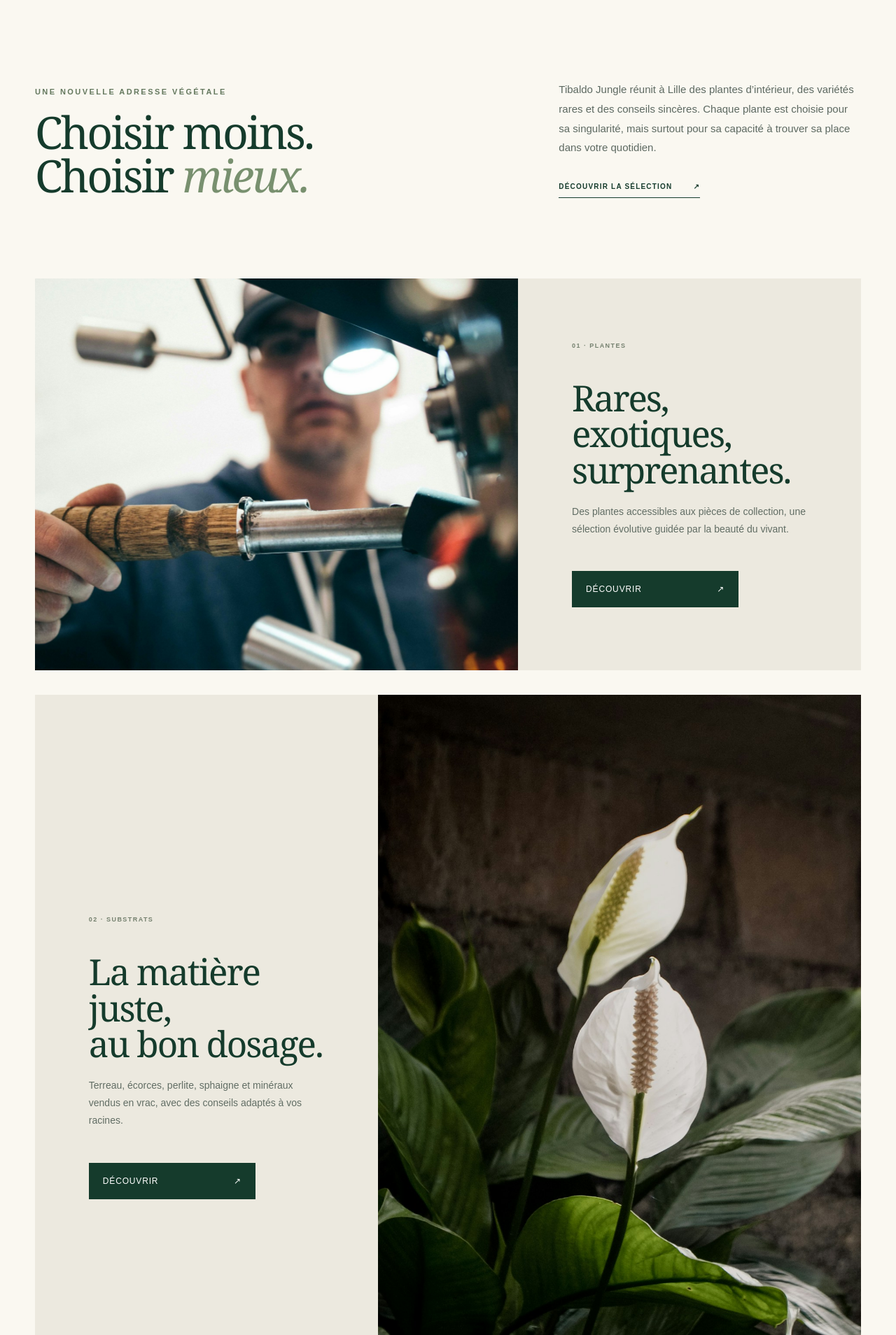
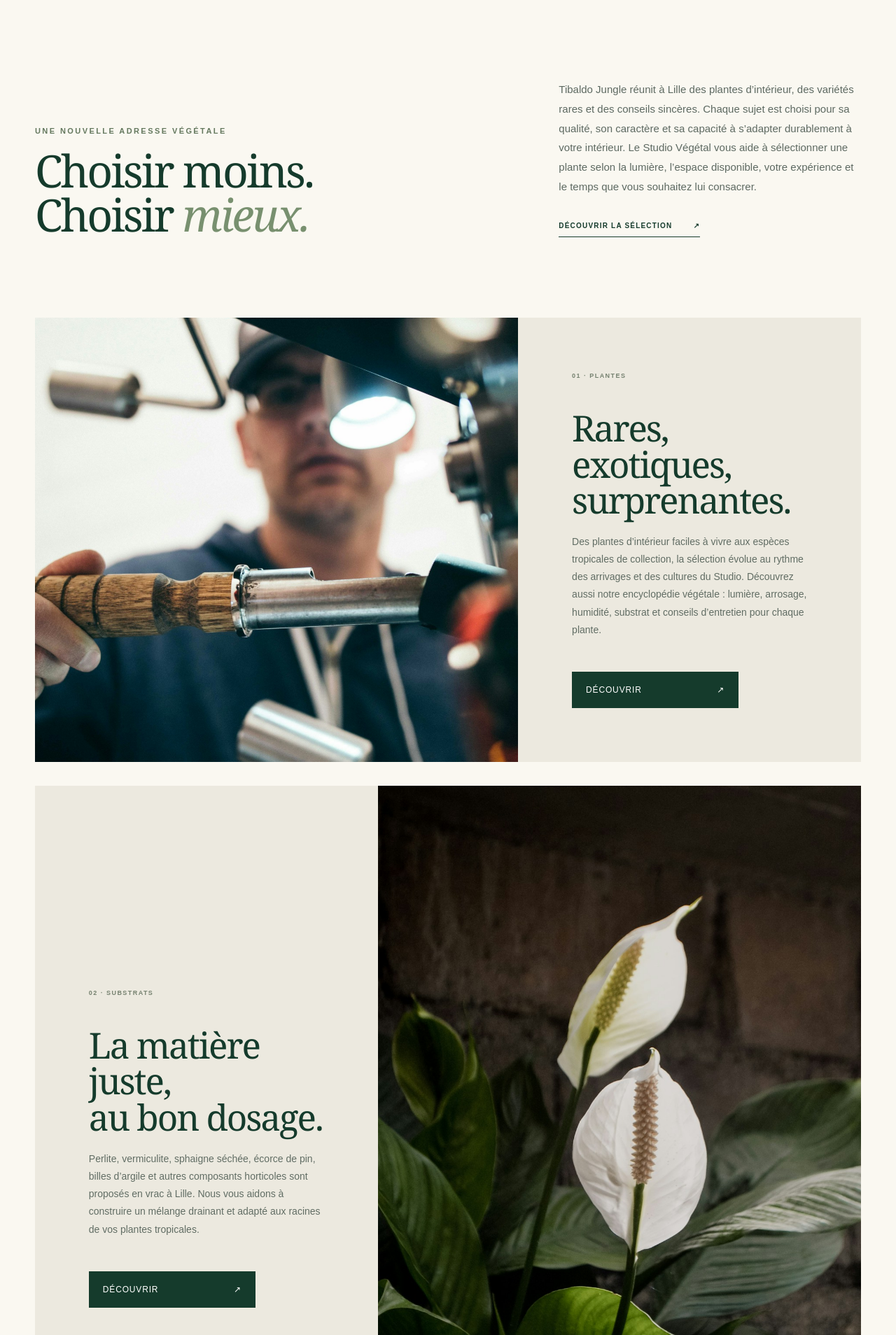
Before and after one commit to TibaldoIOS/tibaldo-jungle-vitrine, a Next.js app: page / in a window 1280 px wide. Shown: the part 912-2820 px from the top of the page at 70% size. Built offline with nearby package versions, Linux system fonts and the light colour scheme.

Commit message:
Ameliore le contenu et les visuels SEO

```diff
--- a/app/creation-boutique/page.tsx
+++ b/app/creation-boutique/page.tsx
@@ -15,7 +15,7 @@ export const metadata: Metadata = {
     title: "Création de la boutique Tibaldo Jungle à Lille",
     description:
       "Découvrez les visualisations et les choix d’aménagement du futur Studio Végétal Tibaldo Jungle à Lille.",
-    images: ["/boutique-projet-ia.webp"],
+    images: ["/projet-boutique-tibaldo-jungle-lille.webp"],
   },
 };
 
@@ -33,7 +33,7 @@ export default function CreationBoutique() {
             <img
               className="brand-logo"
               src="/tibaldo-jungle-logo.webp"
-              alt=""
+              alt="Logo du Studio Végétal Tibaldo Jungle à Lille"
               width={72}
               height={72}
               style={{ borderRadius: "50%", objectFit: "cover" }}
@@ -75,7 +75,7 @@ export default function CreationBoutique() {
 
       <section className="project-gallery shell" aria-label="Visualisations de la future boutique">
         <figure className="project-main-visual reveal-scale" data-reveal>
-          <img src="/boutique-projet-ia.webp" alt="Visualisation IA de la future boutique Tibaldo Jungle avec un grand mur végétal naturel" />
+          <img src="/projet-boutique-tibaldo-jungle-lille.webp" alt="Projet d’aménagement de la boutique Tibaldo Jungle à Lille avec mur végétal naturel" />
           <figcaption><span>Vue d’ensemble</span><small>Visualisation IA · version de travail</small></figcaption>
         </figure>
 
--- a/app/layout.tsx
+++ b/app/layout.tsx
@@ -47,7 +47,7 @@ export const metadata: Metadata = {
       "Nouveauté à Lille : une boutique de plantes rares et exotiques, des conseils sincères et un rempotage offert pour l’inauguration.",
     images: [
       {
-        url: "/boutique-projet-ia.webp",
+        url: "/projet-boutique-tibaldo-jungle-lille.webp",
         width: 1200,
         height: 630,
         alt: "Tibaldo Jungle, future boutique de plantes rares et exotiques à Lille",
@@ -59,7 +59,7 @@ export const metadata: Metadata = {
     title: "Studio Végétal Tibaldo Jungle à Lille",
     description:
       "Nouveauté à Lille : boutique de plantes rares et exotiques. Ouverture le 26 septembre 2026.",
-    images: ["/boutique-projet-ia.webp"],
+    images: ["/projet-boutique-tibaldo-jungle-lille.webp"],
   },
   category: "boutique de plantes",
   icons: {
--- a/app/page.tsx
+++ b/app/page.tsx
@@ -12,7 +12,7 @@ const structuredData = {
       legalName: "Pruvost Romain EI",
       url: "https://jungle.tibaldo.fr/",
       logo: "https://jungle.tibaldo.fr/tibaldo-jungle-logo.webp",
-      image: "https://jungle.tibaldo.fr/boutique-projet-ia.webp",
+      image: "https://jungle.tibaldo.fr/projet-boutique-tibaldo-jungle-lille.webp",
       email: "jungle@tibaldo.fr",
       telephone: "+33743727079",
       vatID: "FR94518102603",
@@ -49,12 +49,12 @@ export default function Home() {
 
       <section className="home-intro shell" data-reveal>
         <div><p className="section-kicker">Une nouvelle adresse végétale</p><h2>Choisir moins.<br />Choisir <em>mieux.</em></h2></div>
-        <div><p>Tibaldo Jungle réunit à Lille des plantes d’intérieur, des variétés rares et des conseils sincères. Chaque plante est choisie pour sa singularité, mais surtout pour sa capacité à trouver sa place dans votre quotidien.</p><a className="text-link" href="/plantes">Découvrir la sélection <Arrow /></a></div>
+        <div><p>Tibaldo Jungle réunit à Lille des plantes d’intérieur, des variétés rares et des conseils sincères. Chaque sujet est choisi pour sa qualité, son caractère et sa capacité à s’adapter durablement à votre intérieur. Le Studio Végétal vous aide à sélectionner une plante selon la lumière, l’espace disponible, votre expérience et le temps que vous souhaitez lui consacrer.</p><a className="text-link" href="/plantes">Découvrir la sélection <Arrow /></a></div>
       </section>
 
       <section className="home-editorial shell" aria-label="Découvrir Tibaldo Jungle">
-        <article className="home-editorial-card home-plants reveal-left" data-reveal><div className="home-card-image"><img data-parallax="16" src="/feature-selection.jpg" alt="Sélection de plantes rares et exotiques à Lille" width={2000} height={1333} /></div><div className="home-card-copy"><span>01 · Plantes</span><h2>Rares, exotiques,<br />surprenantes.</h2><p>Des plantes accessibles aux pièces de collection, une sélection évolutive guidée par la beauté du vivant.</p><a className="button button-green" href="/plantes">Découvrir <Arrow /></a></div></article>
-        <article className="home-editorial-card home-substrates reveal-right" data-reveal><div className="home-card-image"><img data-parallax="16" src="/advice-rempotage.jpg" alt="Substrats et rempotage de plantes à Lille" width={1200} height={1800} /></div><div className="home-card-copy"><span>02 · Substrats</span><h2>La matière juste,<br />au bon dosage.</h2><p>Terreau, écorces, perlite, sphaigne et minéraux vendus en vrac, avec des conseils adaptés à vos racines.</p><a className="button button-green" href="/substrats">Découvrir <Arrow /></a></div></article>
+        <article className="home-editorial-card home-plants reveal-left" data-reveal><div className="home-card-image"><img data-parallax="16" src="/feature-selection.jpg" alt="Collection de plantes rares et exotiques sélectionnées par Tibaldo Jungle à Lille" width={2000} height={1333} /></div><div className="home-card-copy"><span>01 · Plantes</span><h2>Rares, exotiques,<br />surprenantes.</h2><p>Des plantes d’intérieur faciles à vivre aux espèces tropicales de collection, la sélection évolue au rythme des arrivages et des cultures du Studio. Découvrez aussi notre encyclopédie végétale : lumière, arrosage, humidité, substrat et conseils d’entretien pour chaque plante.</p><a className="button button-green" href="/plantes">Découvrir <Arrow /></a></div></article>
+        <article className="home-editorial-card home-substrates reveal-right" data-reveal><div className="home-card-image"><img data-parallax="16" src="/advice-rempotage.jpg" alt="Préparation d’un substrat et rempotage d’une plante au Studio Végétal Tibaldo Jungle à Lille" width={1200} height={1800} /></div><div className="home-card-copy"><span>02 · Substrats</span><h2>La matière juste,<br />au bon dosage.</h2><p>Perlite, vermiculite, sphaigne séchée, écorce de pin, billes d’argile et autres composants horticoles sont proposés en vrac à Lille. Nous vous aidons à construire un mélange drainant et adapté aux racines de vos plantes tropicales.</p><a className="button button-green" href="/substrats">Découvrir <Arrow /></a></div></article>
       </section>
 
       <section className="home-services">
@@ -73,7 +73,7 @@ export default function Home() {
 
       <section className="home-values shell" data-reveal>
         <p className="section-kicker">Le Studio Végétal</p><h2>Une passion cultivée<br />entre Lille et Wattignies.</h2>
-        <div className="home-value-grid"><p><strong>Sélection passionnée</strong>Chaque plante est choisie individuellement pour sa qualité, sa singularité et son potentiel.</p><p><strong>Culture locale</strong>Une partie de nos plantes est bouturée, multipliée et suivie à Wattignies.</p><p><strong>Conseils sincères</strong>Des réponses simples et honnêtes, adaptées à votre lumière, votre espace et votre quotidien.</p></div>
+        <div className="home-value-grid"><p><strong>Sélection passionnée</strong>Chaque plante est choisie individuellement pour sa qualité, sa singularité et son potentiel. Des variétés accessibles aux plantes de collection, la sélection évolue au fil des arrivages et des saisons.</p><p><strong>Culture locale</strong>Une partie de nos plantes est bouturée, multipliée et suivie à Wattignies. Une production locale, réalisée en petites quantités et au rythme naturel du vivant.</p><p><strong>Conseils sincères</strong>Nous vous aidons à choisir une plante adaptée à votre lumière, votre espace et votre quotidien. Des conseils simples et honnêtes, sans jargon ni achat inutile.</p></div>
         <a className="text-link" href="/services">Découvrir notre approche <Arrow /></a>
       </section>
 
```
Also changed, not shown: app/globals.css, public/projet-boutique-tibaldo-jungle-lille.webp (renamed from public/boutique-projet-ia.webp).
